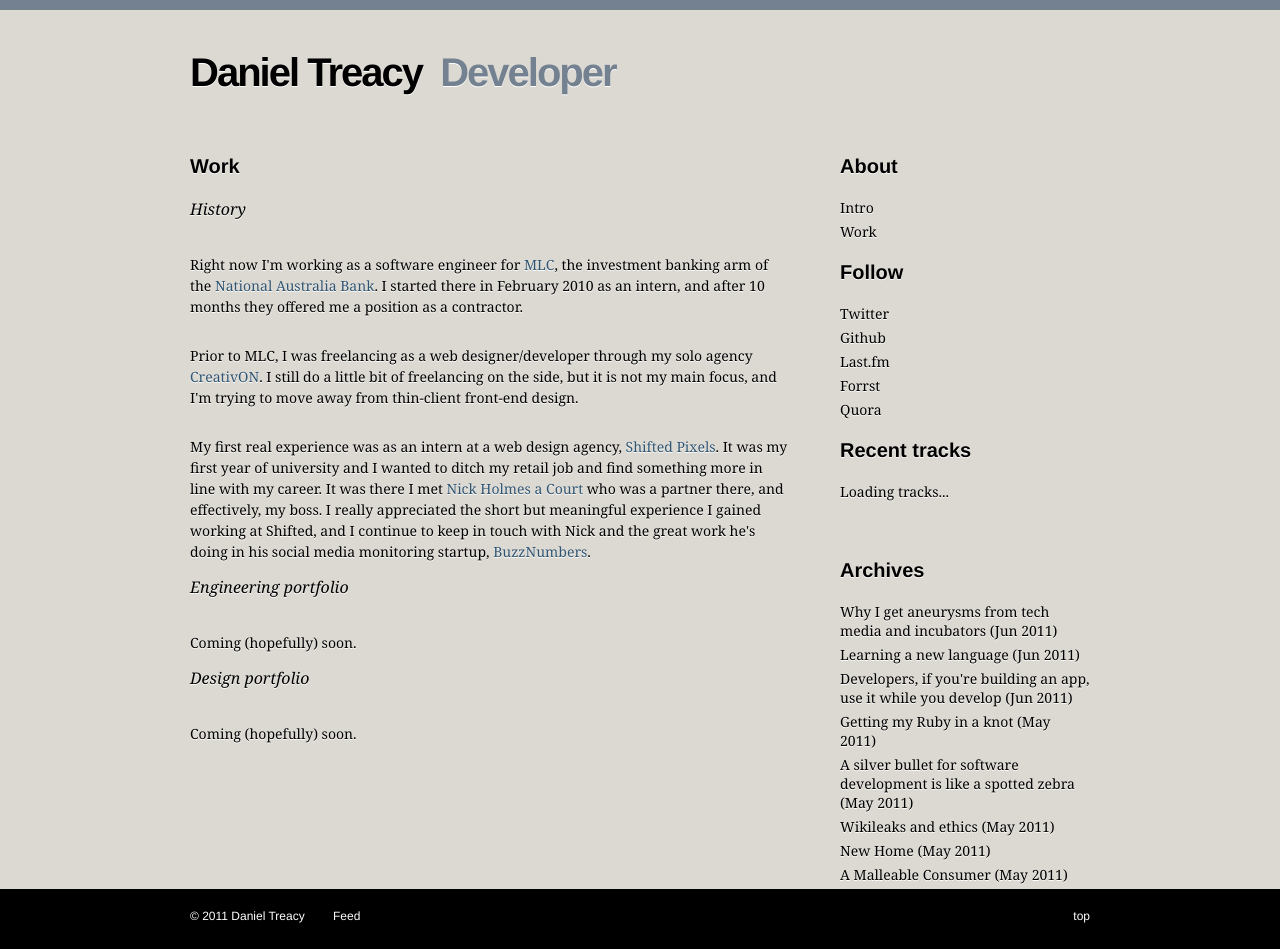
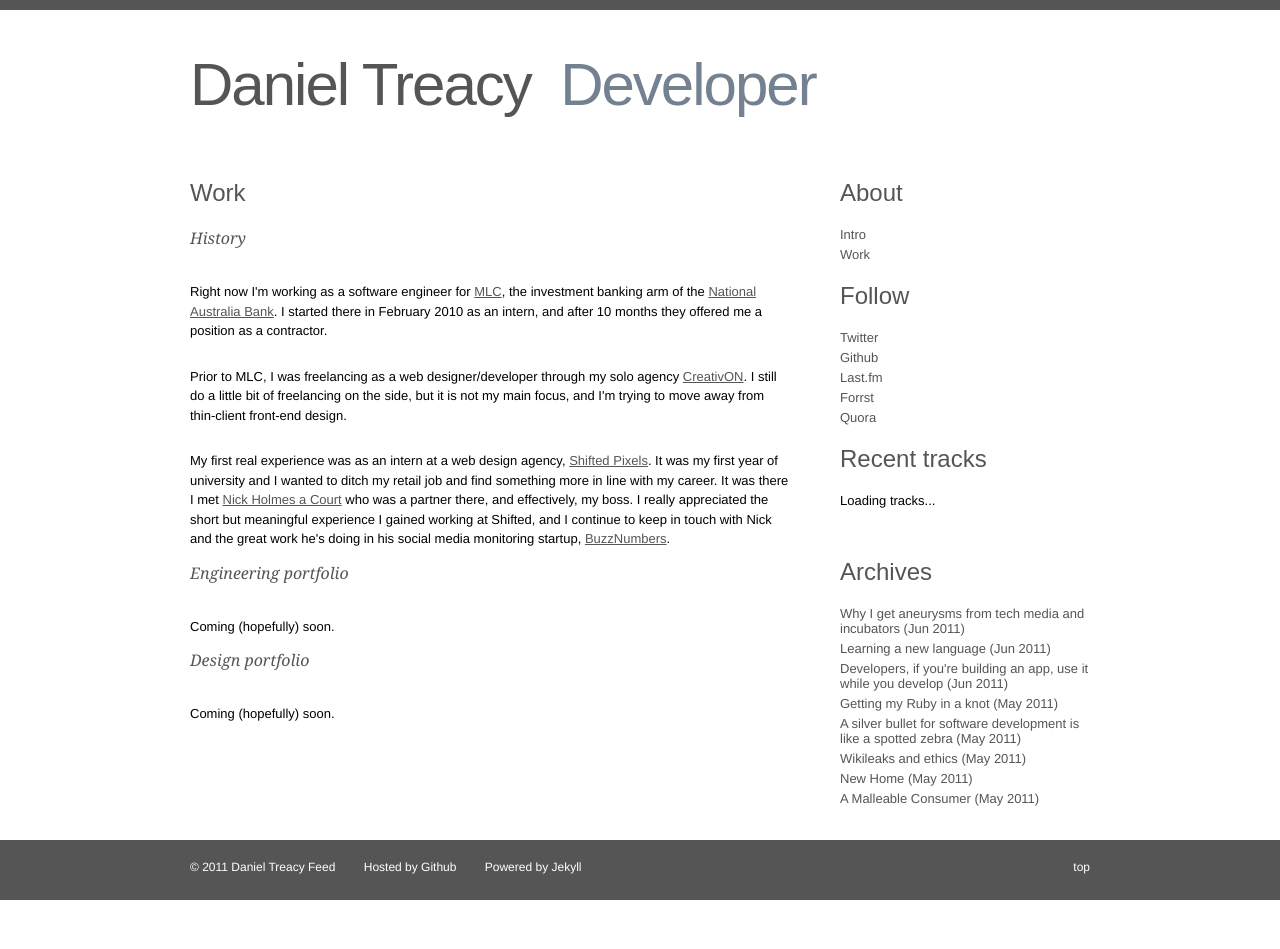
Before and after one commit to danieltreacy/danieltreacy.github.com, a Jekyll site: the page built from work.html, in a window 1280 px wide. Built offline with Jekyll 4.4.1, drawn with Linux system fonts in a browser that asks for light colours; after the commit the page ends 900 px from its top, so only the background shows below that.

Commit message:
New styles

```diff
--- a/_includes/footer.html
+++ b/_includes/footer.html
@@ -1,7 +1,8 @@
 <div id="bottom">
   <footer>
     &copy; 2011 Daniel Treacy <a href="atom.xml">Feed</a>
-
+    Hosted by <a href="http://github.com">Github</a>
+    Powered by <a href="https://github.com/mojombo/jekyll">Jekyll</a>
     <span class="top">top</span>
   </footer>
 </div>
--- a/_layouts/default.html
+++ b/_layouts/default.html
@@ -7,6 +7,8 @@
     <script type="text/javascript" src="/scripts/jquery.js"></script>
     <script type="text/javascript" src="/scripts/page.js"></script>
     <script type="text/javascript" src="/scripts/pure.min.js"></script>
+    <script type="text/javascript" src="http://use.typekit.com/qew8rkr.js"></script>
+    <script type="text/javascript">try{Typekit.load();}catch(e){}</script>
     <title>Daniel Treacy &mdash; {{ page.title }}</title>
     {% include analytics.html %}
   </head>
--- a/stylesheets/blog.css
+++ b/stylesheets/blog.css
@@ -2,9 +2,9 @@
   height: 100%; }
 
 body {
-  background: #dcd9d2;
-  font-family: Georgia, serif;
-  font-size: 14px;
+  background: white;
+  font-family: Helvetica, Arial, serif;
+  font-size: 13px;
   color: black;
   text-shadow: white 0 1px 0;
   margin: 0; }
@@ -13,7 +13,7 @@
   width: 100%;
   height: 90px;
   position: relative;
-  border-top: 10px solid #738190; }
+  border-top: 10px solid #555555; }
   #top #header {
     width: 900px;
     margin: 0 auto;
@@ -21,17 +21,18 @@
     #top #header a {
       margin: 0; }
     #top #header a:link, #top #header a:visited, #top #header a:active {
-      color: black;
+      color: #555555;
       text-decoration: none; }
     #top #header a:hover {
-      color: #2f5471; }
+      color: #999999; }
     #top #header h1 {
       margin: 40px 0;
       float: left;
-      font-family: Helvetica, Arial, sans-serif;
-      font-size: 40px;
+      font-family: ratio-display, sans-serif;
+      font-style: normal;
+      font-weight: 300;
+      font-size: 60px;
       padding: 0;
-      font-weight: bold;
       letter-spacing: -2px; }
       #top #header h1 a {
         margin: 0; }
@@ -51,19 +52,20 @@
   #container a {
     margin: 0; }
   #container a:link, #container a:visited, #container a:active {
-    color: black;
+    color: #555555;
     text-decoration: none; }
   #container a:hover {
-    color: #2f5471; }
+    color: #999999; }
   #container h2, #container h3 {
-    font-family: Helvetica, Arial, serif;
-    font-weight: bold;
+    font-family: ratio-display, sans-serif;
+    font-weight: normal;
     width: 100%;
     padding: 0;
     margin: 20px 0;
-    clear: both; }
+    clear: both;
+    color: #555555; }
   #container h2 {
-    font-size: 20px; }
+    font-size: 24px; }
   #container h3 {
     font-family: Georgia, serif;
     font-size: 16px;
@@ -74,10 +76,8 @@
     #container #article p {
       float: left;
       line-height: 150%; }
-      #container #article p a:link, #container #article p a:active, #container #article p a:visited {
-        color: #2f5471; }
-        #container #article p a:link a:link, #container #article p a:link a:active, #container #article p a:link a:visited, #container #article p a:active a:link, #container #article p a:active a:active, #container #article p a:active a:visited, #container #article p a:visited a:link, #container #article p a:visited a:active, #container #article p a:visited a:visited {
-          color: #2f5471; }
+      #container #article p a:link {
+        text-decoration: underline; }
       #container #article p img {
         float: right;
         margin: 0 0 20px 20px; }
@@ -148,7 +148,7 @@
 #bottom {
   width: 100%;
   height: 20px;
-  background: black;
+  background: #555555;
   padding: 20px 0;
   position: relative; }
   #bottom footer {
@@ -159,7 +159,7 @@
     color: white;
     text-shadow: none; }
     #bottom footer a {
-      margin: 0 0 0 25px; }
+      margin: 0 25px 0 0; }
     #bottom footer a:link, #bottom footer a:visited, #bottom footer a:active {
       color: white;
       text-decoration: none;
--- a/stylesheets/mixins.sass
+++ b/stylesheets/mixins.sass
@@ -4,11 +4,11 @@
 		margin: 0
 
 	a:link, a:visited, a:active
-		color: black
+		color: #555
 		text-decoration: none
 
 	a:hover
-		color: #2f5471
+		color: #999
 
 @mixin list-reset
 	ul
```
Also changed, not shown: stylesheets/blog.sass (+16 -17 lines).
